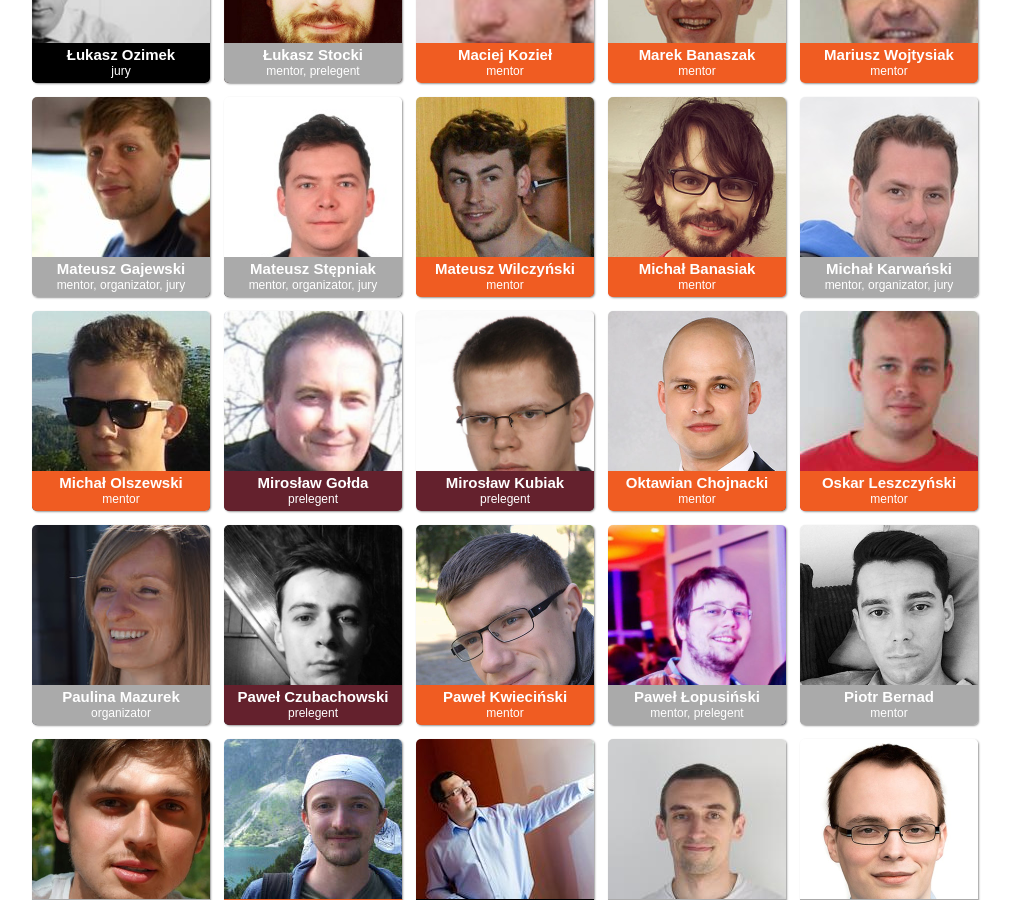
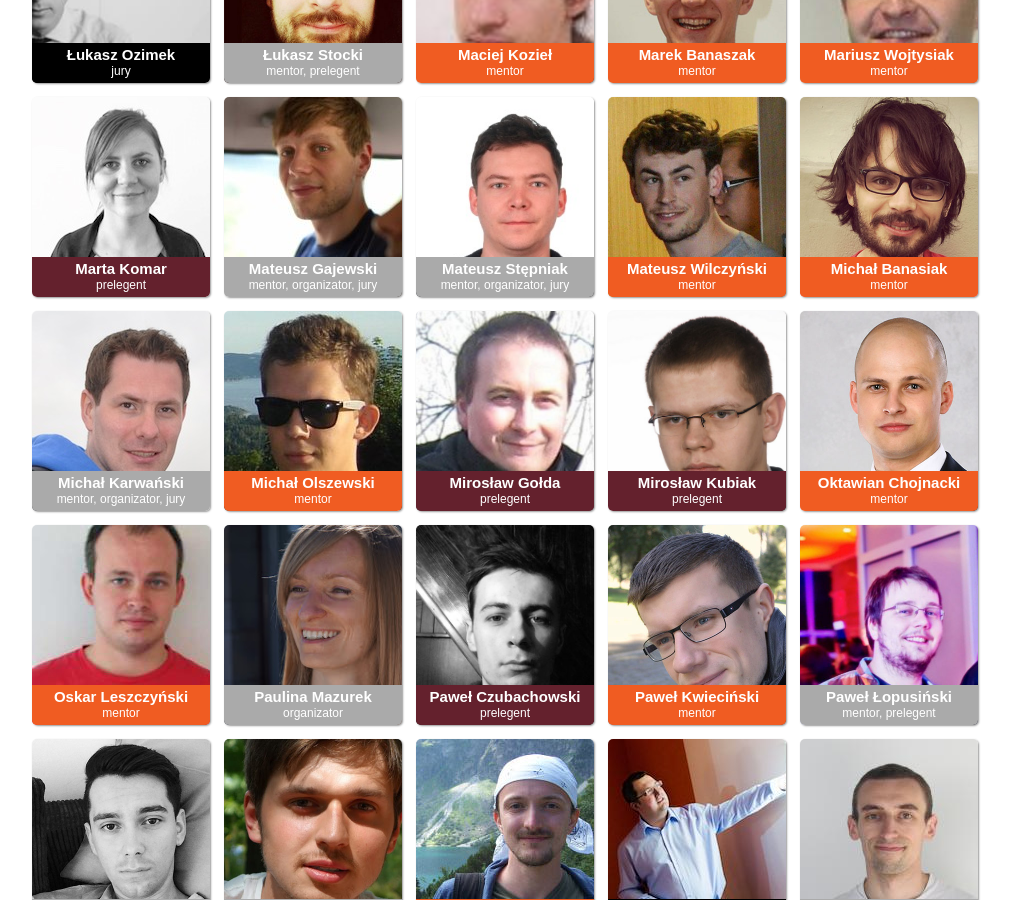
Before and after one commit to allegro/braincode.mobi, a Jekyll site: the page built from index.html, in a window 1280 px wide and 900 px high, scrolled down 5713 px. Shown: the whole window, without its empty margins (135-1146 px from the left). Built offline with Jekyll 4.4.1, drawn with Linux system fonts in a browser that asks for light colours; Markdown is read by kramdown in place of the engine named in the settings.

Commit message:
marta Komar

```diff
--- a/_data/members.yml
+++ b/_data/members.yml
@@ -373,3 +373,9 @@ julia.kamilewicz:
     bio: Programistka z paroletnim doświadczeniem. Specjalizująca się w pisaniu aplikacji na telefony androidowe. Lubi słuchać muzyki.
     role: Mentor
     city: Kraków
+
+marta.komar:
+    name: Marta Komar
+    bio:
+    role: Prelegent
+    city: Warszawa
```
Also changed, not shown: img/authors/marta.komar.jpg (added).
